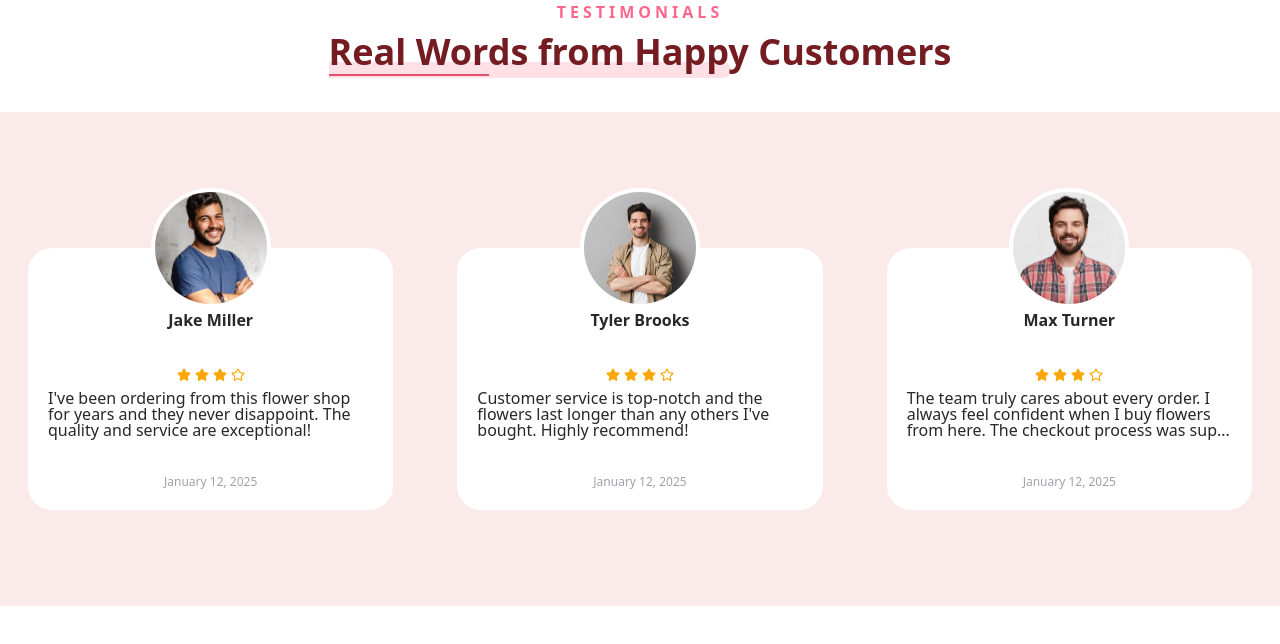
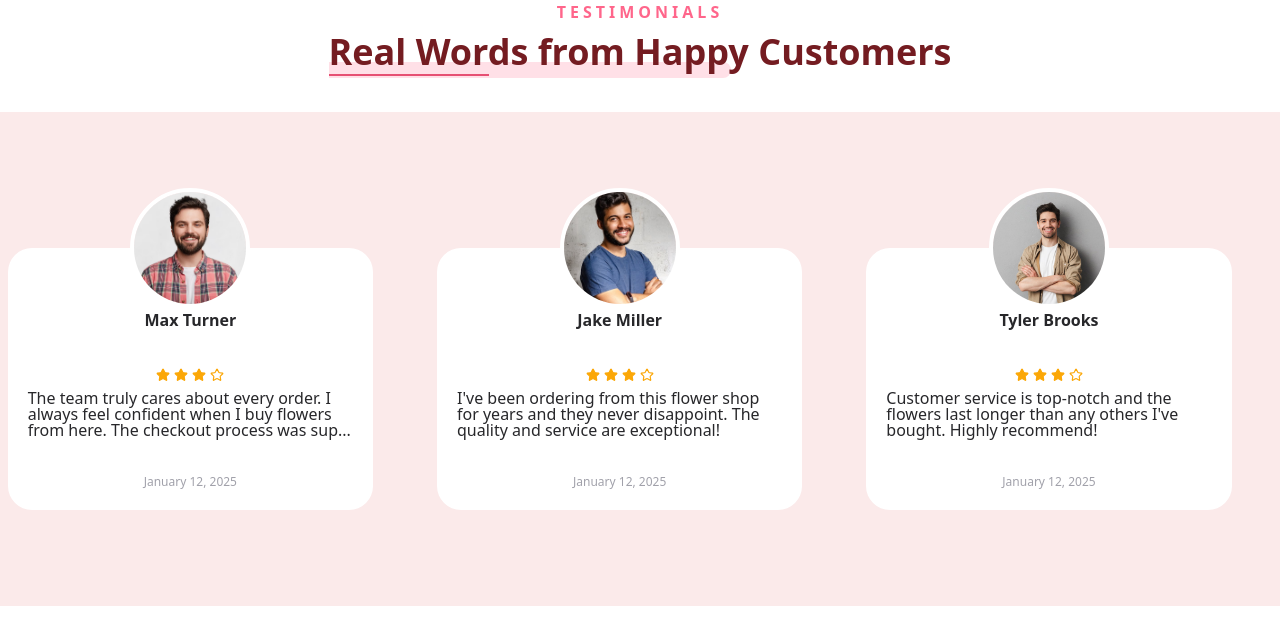
Before and after one commit to ASalem020/Rose-App-Team2, a Next.js app: page / in a window 1280 px wide. Shown: the top 644 px of the page. Built offline with nearby package versions, Linux system fonts and the light colour scheme.

Commit message:
feat(testimonial): add autoplay plugin to testimonials

```diff
--- a/package.json
+++ b/package.json
@@ -15,6 +15,7 @@
     "@tanstack/react-query-devtools": "^5.91.2",
     "class-variance-authority": "^0.7.1",
     "clsx": "^2.1.1",
+    "embla-carousel-autoplay": "^8.6.0",
     "embla-carousel-react": "^8.6.0",
     "lucide-react": "^0.562.0",
     "next": "14.2.35",
--- a/src/app/_components/testimonials/components/testimonials-content.tsx
+++ b/src/app/_components/testimonials/components/testimonials-content.tsx
@@ -1,3 +1,5 @@
+'use client';
+
 import {
   Carousel,
   CarouselContent,
@@ -6,12 +8,31 @@ import {
 import TestimonialItem from './testimonial-item';
 import { cn } from '@/lib/utils/tailwind-merge';
 import { testimonials } from '../constants/testimonials';
+import Autoplay, {
+  AutoplayType,
+} from 'embla-carousel-autoplay';
+import { useRef, type RefObject } from 'react';
 
 export default function TestimonialsContent() {
+  // Variables
+  const plugin: RefObject<AutoplayType> = useRef(
+    Autoplay({
+      delay: 2000,
+      stopOnInteraction: false, // Keep playing after manual interaction
+      stopOnMouseEnter: true, // Pause when mouse enters
+    }),
+  );
+
   return (
     <div className="testimonials-content bg-maroon-50 p-2 pb-24 pt-14">
       {/* Carousel */}
-      <Carousel>
+      <Carousel
+        plugins={[plugin.current]}
+        opts={{
+          loop: true,
+          align: 'start',
+        }}
+      >
         <div className="container mx-auto">
           {/* Carousel Content */}
           <CarouselContent
```
Also changed, not shown: 1 other file (tests, documents, lock files or other folders).
